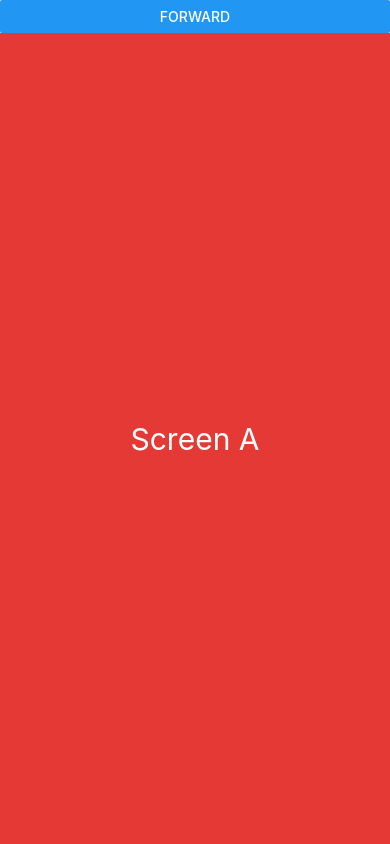
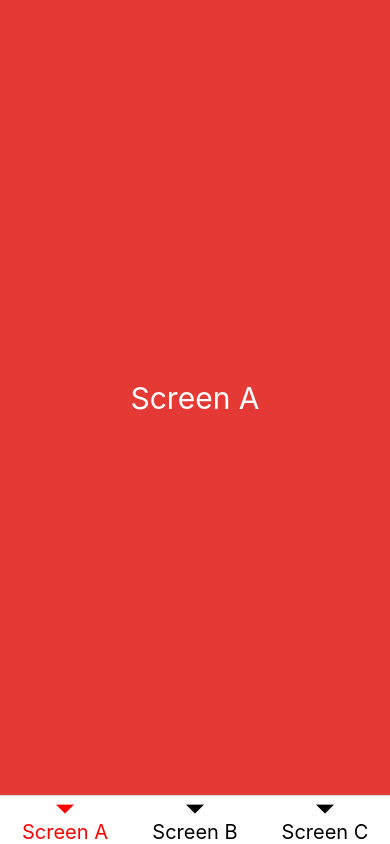
Before and after one commit to renato3x/react-native-navigation, a React Native app: screen / in a window 390 px wide. Built offline with nearby package versions, Linux system fonts and the light colour scheme.

Commit message:
add: bottom tabs navigation

```diff
--- a/src/App.js
+++ b/src/App.js
@@ -1,8 +1,9 @@
 import { StatusBar } from 'expo-status-bar';
 import { SafeAreaProvider, SafeAreaView } from 'react-native-safe-area-context';
 import { StyleSheet } from 'react-native';
-import { StackNavigation } from './navigation';
+// import { StackNavigation } from './navigation';
 import { NavigationContainer } from '@react-navigation/native';
+import TabsNavigation from './navigation/components/TabsNavigation';
 
 export default function App() {
   return (
@@ -10,7 +11,8 @@ export default function App() {
       <SafeAreaView style={styles.container}>
         <StatusBar style="auto"/>
         <NavigationContainer>
-          <StackNavigation/>
+          {/* <StackNavigation/> */}
+          <TabsNavigation/>
         </NavigationContainer>
       </SafeAreaView>
     </SafeAreaProvider>
--- a/src/navigation/components/TabsNavigation/index.js
+++ b/src/navigation/components/TabsNavigation/index.js
@@ -0,0 +1,43 @@
+import { createBottomTabNavigator } from '@react-navigation/bottom-tabs';
+import ScreenA from '../../../screens/ScreenA';
+import ScreenB from '../../../screens/ScreenB';
+import ScreenC from '../../../screens/ScreenC';
+
+const Tab = createBottomTabNavigator();
+
+export default function TabsNavigation() {
+  return (
+    <Tab.Navigator
+      screenOptions={{
+        headerShown: false,
+        tabBarLabelStyle: {
+          fontSize: 20,
+        },
+        tabBarActiveTintColor: 'red',
+        tabBarInactiveTintColor: 'black',
+      }}
+    >
+      <Tab.Screen
+        name="screenA"
+        component={ScreenA}
+        options={{
+          title: 'Screen A',
+        }}
+      />
+      <Tab.Screen
+        name="screenB"
+        component={ScreenB}
+        options={{
+          title: 'Screen B',
+        }}
+      />
+      <Tab.Screen
+        name="ScreenC"
+        component={ScreenC}
+        options={{
+          title: 'Screen C',
+        }}
+      />
+    </Tab.Navigator>
+  )
+}
```
Also changed, not shown: 1 other file (tests, documents, lock files or other folders).
